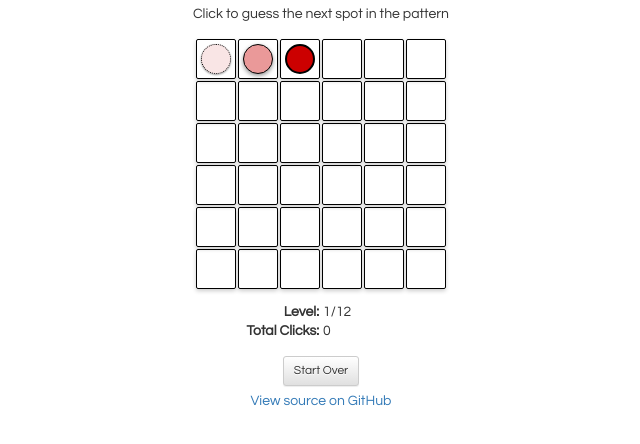
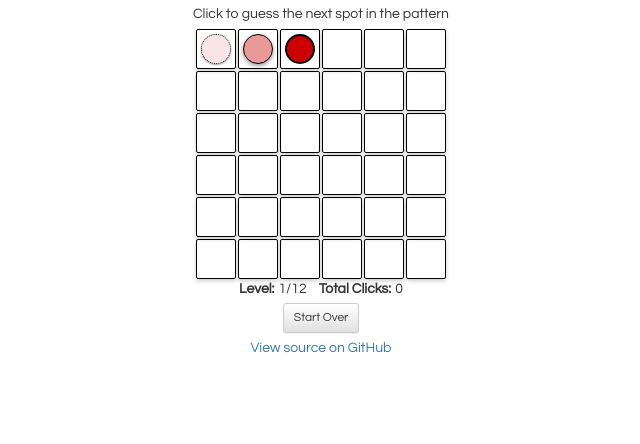
Before and after one commit to hacocacyb/pattern-match, a React app: page / in a window 1280 px wide. Shown: the part 56-500 px from the top of the page, without its empty margins (319-959 px from the left). Built offline with nearby package versions, Linux system fonts and the light colour scheme.

Commit message:
refining labels layout and more bootstrap, get rid of unnecassary classes

```diff
--- a/src/App.css
+++ b/src/App.css
@@ -2,19 +2,8 @@ body {
 	font: 14px "Century Gothic", Futura, sans-serif;
 }
 
-.footer {
-	text-align: center;
-	margin: 8px auto;
-}
 #root {
 	min-width: 300px;
-}
-.game {
-	width: 300px;
-	padding: 10px;
-	margin: 0 auto;
-	text-align: center;
-	position: relative;
 }
 
 .title {
@@ -22,34 +11,16 @@ body {
 	text-align: center;
 }
 
-.info-container {
-	height : 40px;
-	margin-bottom: 0 auto;
+.nav-bar {
 	text-align: center;
 }
-
-.instructions {
-	text-align: center;
-	margin: 0 auto;
+.form-group {
+	margin-bottom: 0px;
 }
 
-.board-row:after {
-	clear: both;
-	content: "";
-	display: table;
-}
-
-.nav-bar {
-	margin-top: 8px;
-	text-align: center;
-}
-
-.game-area {
-	text-align: center;
-}
-
-.board-row {
-	text-align : center;
+.form-group label, .form-group div {
+	padding : 2px;
+	display: inline-block;
 }
 
 .square {
@@ -74,14 +45,12 @@ body {
 }
 
 .spot {
-
 	width : 30px;
 	height : 30px;
 	border-radius: 15px;
 	margin-top: 4px;
 	margin-left: auto;
 	margin-right: auto;
-
 }
 
 .shade0 {
@@ -128,27 +97,7 @@ body {
 	font-size : 140%;
 	text-align: center;
 }
-fieldset {
-	clear : both;
-	padding : 5px;
-	margin: 0 auto;
+.footer {
 	text-align: center;
+	margin: 8px auto;
 }
-
-.field-row {
-	margin: 0 auto;
-	width: 100%;
-	text-align: center;
-}
-.field-label {
-	padding-right: 2px;
-	width : 50%;
-	text-align: right;
-	display: inline-block;
-}
-.field-value {
-	padding-left: 2px;
-	text-align: left;
-	width : 50%;
-	display: inline-block;
-}
--- a/src/data/Levels.js
+++ b/src/data/Levels.js
@@ -116,7 +116,7 @@ const Levels = [{
 			}[(t - 1) % 18];
 		}
 	}, {
-		desc : '?',
+		desc : '1st on a side, then 2nd on another side, then 3 etc',
 		previousToShow : 4,
 		fn : function(t) {
 			return {"0":[0,5],"1":[1,0],"2":[5,2],"3":[2,5],"4":[0,1],"5":[5,0],"6":[4,5],"7":[0,3],"8":[3,0],"9":[5,4]}[(t - 1) % 10];
--- a/src/views/Board.js
+++ b/src/views/Board.js
@@ -70,8 +70,8 @@ class Board extends React.Component {
 		var correctGuess = (nextPosition[0] === column && nextPosition[1] === row);
 		var rightGuesses = this.state.rightGuesses;
 
-		//this.clicks[this.state.totalSteps] = [column, row];
-		//console.log(JSON.stringify(this.clicks));
+		this.clicks[this.state.totalSteps] = [column, row];
+		console.log(JSON.stringify(this.clicks));
 
 
 		if (rightGuesses >= WINNING_GUESSES) {
@@ -169,16 +169,13 @@ class Board extends React.Component {
 							onClick={this.nextLevel.bind(this)}>Next Level</Button>
 				</div>
 			</div>
-			<fieldset>
-				<div className="row">
-					<label className="field-label">Level:</label>
-					<div className="field-value" >{this.state.level}/{this.state.totalLevels}</div>
-				</div>
-				<div className="row">
-					<label className="field-label">Total Clicks:</label>
-					<div className="field-value" >{this.state.totalSteps}</div>
-				</div>
-			</fieldset>
+
+			<div className="form-group text-center">
+				<label className="control-label">Level:</label>
+				<div className="form-display" style={{marginRight:'8px'}}>{this.state.level}/{this.state.totalLevels}</div>
+				<label className="control-label">Total Clicks:</label>
+				<div className="form-display" >{this.state.totalSteps}</div>
+			</div>
 			<div className="nav-bar">
 				<Button className="btn-sm" onClick={this.startGameOver.bind(this)}>Start Over</Button>
 			</div>
@@ -192,6 +189,7 @@ class Board extends React.Component {
 
 	nextLevel() {
 		var locations = this.buildLocations(game_height, game_width);
+
 		var levelNumber = this.state.level;
 		levelNumber += 1;
 		var levelConfig = this.levels[levelNumber - 1];
@@ -258,10 +256,10 @@ class Board extends React.Component {
 		this.setState({
 			locations : locations,
 			step : START_ON_STEP,
-			level : 1,
+			level : 0,
 			rightGuesses : 0,
 			totalSteps : 0
-		})
+		}, this.nextLevel.bind(this));
 	}
 }
 
```
